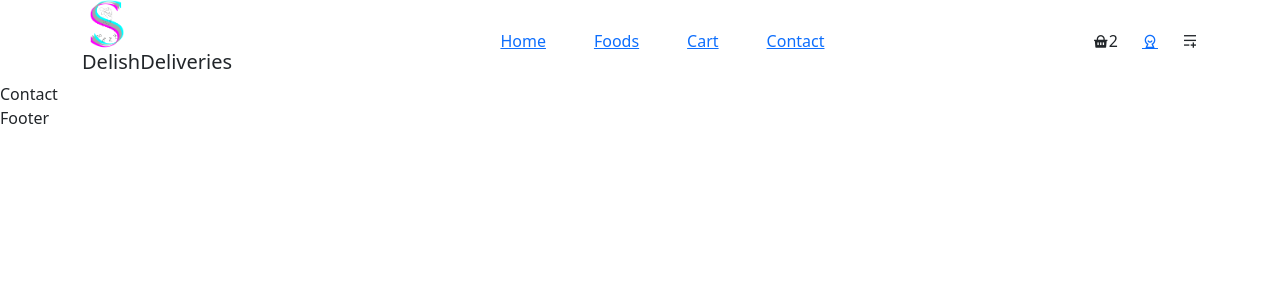
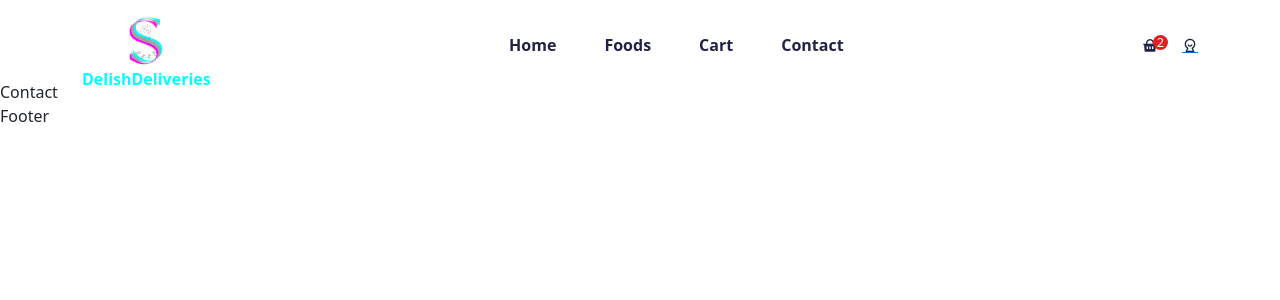
Before and after one commit to sbrycbc/delish-deliveries, a React (Create React App) app: page /contact in a window 1280 px wide. Shown: the top 300 px of the page. Built offline with nearby package versions, Linux system fonts and the light colour scheme.

Commit message:
added header style..

```diff
--- a/src/components/Header/Header.jsx
+++ b/src/components/Header/Header.jsx
@@ -2,6 +2,8 @@ import React from 'react';
 import { Container, Form } from 'reactstrap';
 import logo from '../../assets/images/sbry.png';
 import { NavLink, Link } from 'react-router-dom';
+
+import '../../styles/header.css';
 
 const nav_links = [
   {
@@ -20,7 +22,7 @@ const nav_links = [
     display: 'Contact',
     path: '/contact'
   },
-]
+];
 
 const Header = () => {
   return (
@@ -39,7 +41,10 @@ const Header = () => {
           <div className="menu d-flex align-items-center gap-5">
             {
               nav_links.map((item,index)=>(
-                <NavLink to={item.path} key={index}>{item.display}</NavLink>
+                <NavLink to={item.path} key={index}
+                  className={navClass => navClass.isActive ? 'active_menu' : ' '}>
+                  {item.display}
+                </NavLink>
               ))
             }
           </div>
--- /dev/null
+++ b/src/styles/header.css
@@ -0,0 +1,71 @@
+.header {
+    width: 100%;
+    height: 80px;
+    line-height: 80px;
+}
+
+.logo{
+    text-align: center;
+}
+
+.logo img{
+    width: calc(100% - 60%);
+    object-fit: contain;
+}
+
+.logo h5{
+    font-weight: 600;
+    font-size: 1rem;
+    color: aqua;
+    margin-top: -10px;
+    margin-bottom: 0;
+}
+
+.menu a{
+    font-weight: 600;
+    font-size: 1rem;
+    color: #212245;
+    transform: 0.3s;
+    text-decoration: none;
+}
+
+.menu a:hover{
+    color: aqua;
+}
+
+.active_menu{
+    color: aqua;
+}
+
+.cart_icon i,
+.user i,
+.mobile_menu {
+    font-size: 1.rem;
+    color:#212245;
+    cursor: pointer;
+}
+
+.cart_icon{
+    position: relative;
+}
+
+.cart_badge {
+    position: absolute;
+    top: 30px;
+    right: -10px;
+    background: #df2020;
+    color: #fff;
+    width: 15px;
+    height: 15px;
+    border-radius: 50%;
+    font-size: 0.8rem;
+    font-weight: 500;
+    display: flex;
+    align-items: center;
+    justify-content: center;
+}
+
+.mobile_menu {
+    font-weight: 600;
+    display: none;
+}
```
